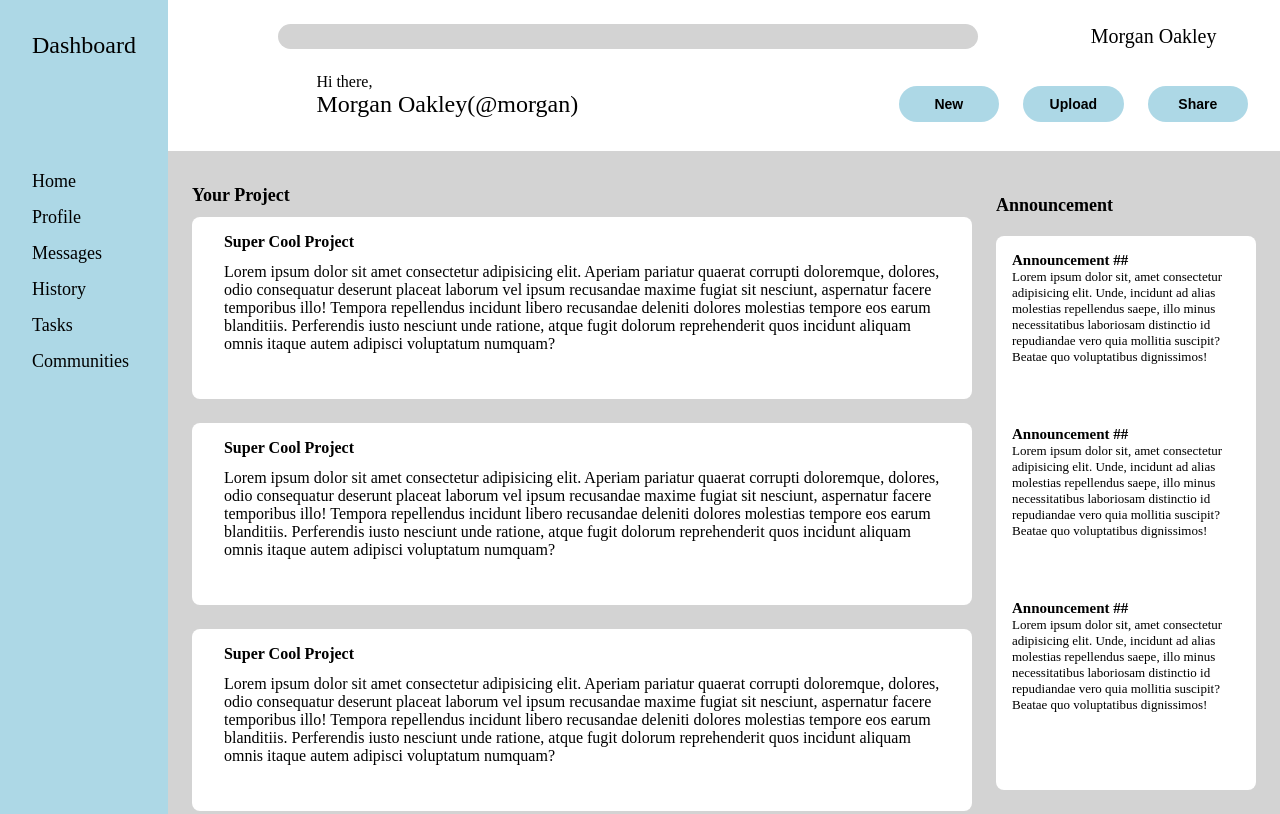
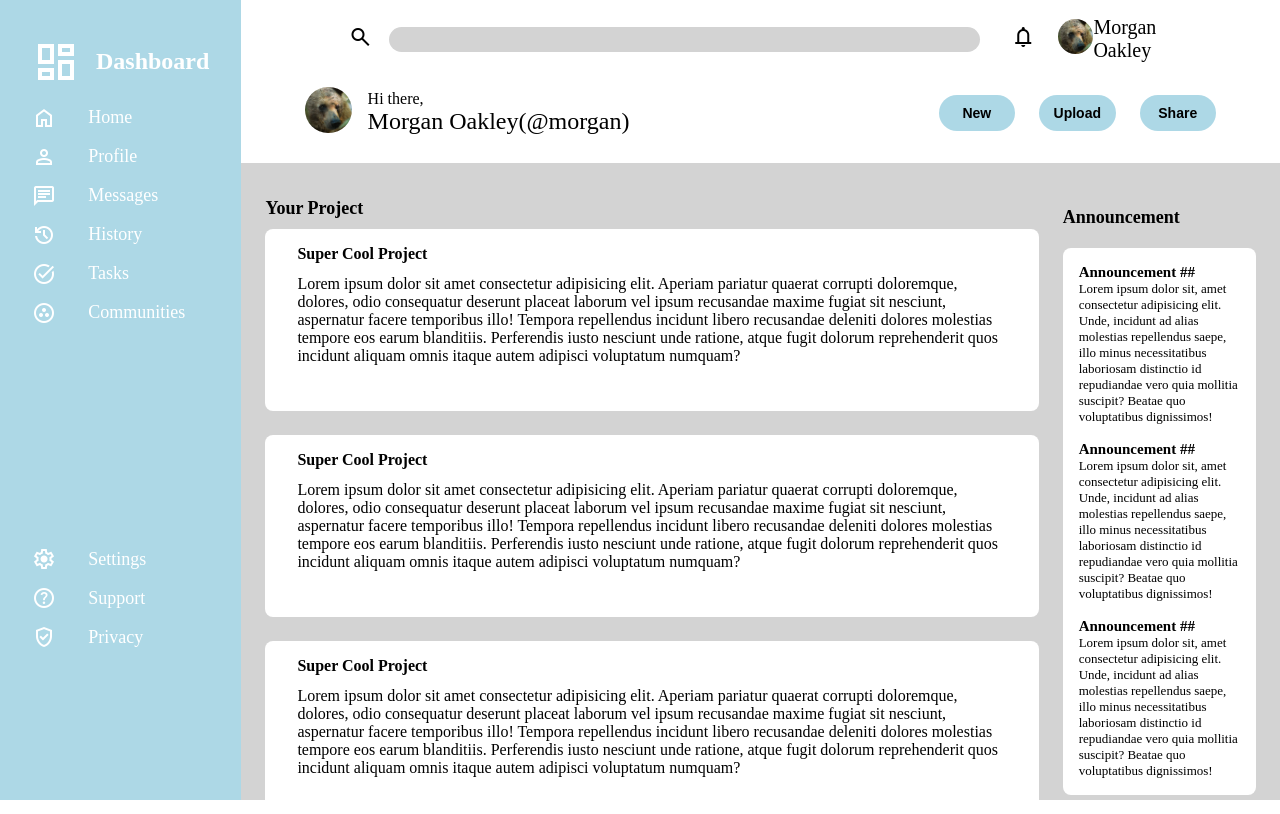
Before and after one commit to z4le3c/admin-dashboard, a plain HTML site: page index.html in a window 1280 px wide. Shown: the top 814 px of the page. Drawn offline with nearby package versions, Linux system fonts and the light colour scheme.

Commit message:
feat: icons, profile-img and scrolling

```diff
--- a/index.html
+++ b/index.html
@@ -5,40 +5,106 @@
     <meta name="viewport" content="width=device-width, initial-scale=1.0">
     <title>Admin Dashboard</title>
     <link rel="stylesheet" href="style.css">
+    <!-- icons -->
+    <link rel="stylesheet" href="https://fonts.googleapis.com/css2?family=Material+Symbols+Outlined:opsz,wght,FILL,GRAD@20..48,100..700,0..1,-50..200" />
 </head>
 <body>
     <div class="sidebar-section">
-        <div class="header">Dashboard</div>
+        <div class="header">
+            <div class="element">
+                <span class="material-symbols-outlined">
+                    dashboard
+                </span>
+                <h1>Dashboard</h1>
+            </div>
+        </div>
         <div class="main">
-            <div>Home</div>
-            <div>Profile</div>
-            <div>Messages</div>
-            <div>History</div>
-            <div>Tasks</div>
-            <div>Communities</div>
+            <div class="element">
+                <span class="material-symbols-outlined">
+                    home
+                </span>
+                <a href="">Home</a>
+            </div>
+            <div class="element">
+                <span class="material-symbols-outlined">
+                    person
+                </span>
+                <a href="">Profile</a>
+            </div>
+            <div class="element">
+                <span class="material-symbols-outlined">
+                    chat
+                </span>
+                <a href="">Messages</a>
+            </div>
+            <div class="element">
+                <span class="material-symbols-outlined">
+                    history
+                </span>
+                <a href="">History</a>
+            </div>
+            <div class="element">
+                <span class="material-symbols-outlined">
+                    task_alt
+                </span>
+                <a href="">Tasks</a>
+            </div>
+            <div class="element">
+                <span class="material-symbols-outlined">
+                    communities
+                </span>
+                <a href="">Communities</a>
+            </div>
         </div>
         <div class="secundary">
-            <div>Settings</div>
-            <div>Support</div>
-            <div>Privacy</div>
+            <div class="element">
+                <span class="material-symbols-outlined">
+                    settings
+                </span>
+                <a href="">Settings</a>
+            </div>
+            <div class="element">
+                <span class="material-symbols-outlined">
+                    help
+                </span>
+                <a href="">Support</a>
+            </div>
+            <div class="element">
+                <span class="material-symbols-outlined">
+                    verified_user
+                </span>
+                <a href="">Privacy</a>
+            </div>
         </div>
     </div>
     <div class="header-section">
         <div class="upper">
             <div class="search-bar">
-                <div class="icon"></div>
+                <div class="icon">
+                    <span class="material-symbols-outlined">
+                        search
+                    </span>
+                </div>
                 <div class="bar"></div>
             </div>
             <div class="userinfo">
-                <div class="notifications"></div>
-                <div class="profile-picture"></div>
+                <div class="notifications">
+                    <span class="material-symbols-outlined">
+                        notifications
+                    </span>
+                </div>
+                <div class="profile-picture">
+                    <img src="sources/free-photo-of-brown-bear.jpeg" alt="profile picture">
+                </div>
                 <div class="profile-name">
                     Morgan Oakley
                 </div>
             </div>
         </div>
         <div class="lower">
-            <div class="profile-picture"></div>
+            <div class="profile-picture">
+                <img src="sources/free-photo-of-brown-bear.jpeg" alt="profile picture">
+            </div>
             <div class="profile">
                 <p>Hi there,</p>
                 <div class="profile-name">
--- a/style.css
+++ b/style.css
@@ -7,7 +7,8 @@ body {
     display: grid;
     grid-template-columns: 1fr 7fr;
     grid-template-rows: 1fr 6fr;
-    height: 100vh;
+    max-height: 100vh;
+    overflow: hidden;
 }
 
 p {
@@ -25,35 +26,53 @@ p {
     align-items: start;
 }
 
-.sidebar-section > .header {
-    font-size: 2.4rem;
+.sidebar-section a  {
+    text-decoration: none;
+    color: white;
 }
 
-.sidebar-section > .main {
+.sidebar-section span {
+    color:white;
+}
+
+.sidebar-section .header span {
+    font-size: 4.8rem;
+}
+
+.sidebar-section h1 {
+    font-size: 2.4rem;
+    color: white
+}
+
+.sidebar-section .main {
     display: grid;
     grid-template-rows: repeat(6, 1fr);
     gap: 1.5rem;
 }
 
-.sidebar-section > .secundary {
-    align-self: end;
+.sidebar-section .element {
+    font-size: 1.8rem;
+    display: grid;
+    grid-template-columns: 1fr 3fr;
+    gap: 1.6rem;
+    align-items: center;
+}
+
+.sidebar-section .secundary {
+    /* align-self: end; */
 
     display: grid;
     grid-template-rows: repeat(3, 1fr);
     gap: 1.5rem;
 }
 
-.sidebar-section div{
-    font-size: 1.8rem;
-}
-
 .header-section {
-    padding: 1.6rem 3.2rem;
     grid-column: 2;
     grid-row: 1;
     background: white;
     font-size: 2rem;
 
+    padding: 1.6rem 6.4rem;
     display: grid;
     gap: 1.6rem;
     grid-template-rows: 1fr 1.5fr;
@@ -75,6 +94,12 @@ p {
 
     display: grid;
     grid-template-columns: 1fr 10fr;
+    gap: 1.6rem;
+    align-items: center;
+}
+
+.header-section .search-bar .icon {
+    justify-self: end;
 }
 
 .header-section .bar {
@@ -85,13 +110,21 @@ p {
 
 .header-section .userinfo {
     display: grid;
-    grid-template-columns: 1fr 1fr 3fr;
+    grid-template-columns: 4fr 2fr 7fr;
     align-items: center;
+    justify-items: center;
+}
+
+.header-section img {
+    width: 100%;
+    border-radius: 50%;
 }
 
 .header-section .lower {
     display: grid;
-    grid-template-columns: 1fr 5fr 3fr;
+    grid-template-columns: 1fr 12fr 6fr;
+    align-items: center;
+    gap: 1.6rem;
 }
 
 .header-section .profile{
@@ -125,9 +158,10 @@ p {
 
     padding: 2.4rem;
     display: grid;
-    grid-template-columns: 3fr 1fr;
+    grid-template-columns: 4fr 1fr;
     grid-template-rows: 1fr 1fr;
     gap: 2.4rem;
+    overflow: auto;
 }
 
 .main-section .projects {
@@ -135,7 +169,7 @@ p {
     grid-row: 1/3;
 
     display: grid;
-    grid-template-rows: 4.2rem 5fr;
+    grid-template-rows: 4.2rem 1fr;
 }
 
 .main-section h2 {
@@ -187,6 +221,7 @@ p {
     padding: 1.6rem;
     display: grid;
     grid-template-rows: repeat(3, 1fr);
+    gap: 1.6rem;
 }
 
 .main-section .announcements .container {
@@ -205,6 +240,7 @@ p {
 
     display: grid;
     grid-template-rows: 1fr 9fr;
+    gap:1.6rem;
 }
 
 .main-section .trending .container {
@@ -239,3 +275,12 @@ p {
     grid-column: 2;
     grid-row: 2;
 }
+
+/* Icons */
+.material-symbols-outlined {
+  font-variation-settings:
+  'FILL' 0,
+  'wght' 400,
+  'GRAD' 0,
+  'opsz' 24
+}
```
Also changed, not shown: sources/free-photo-of-brown-bear.jpeg (added).
